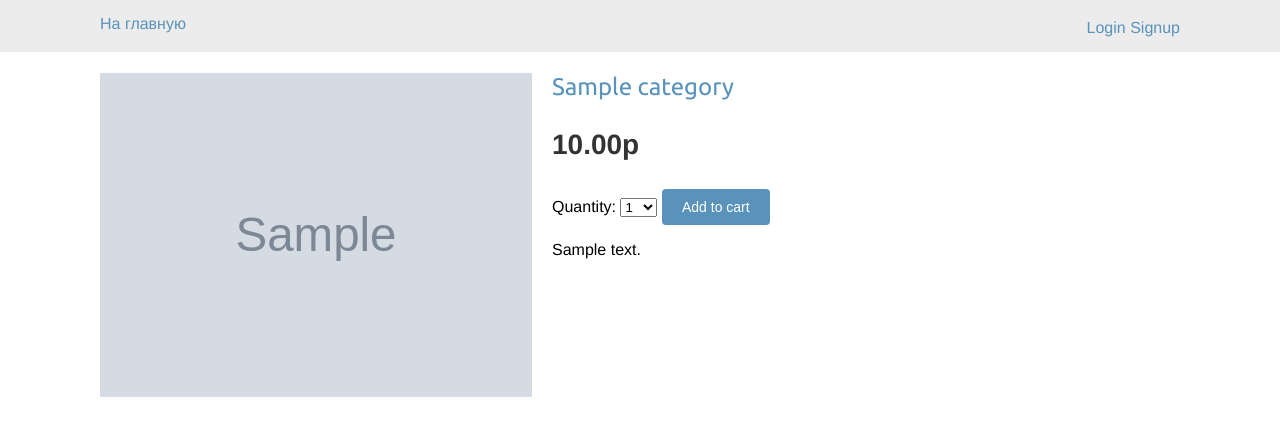
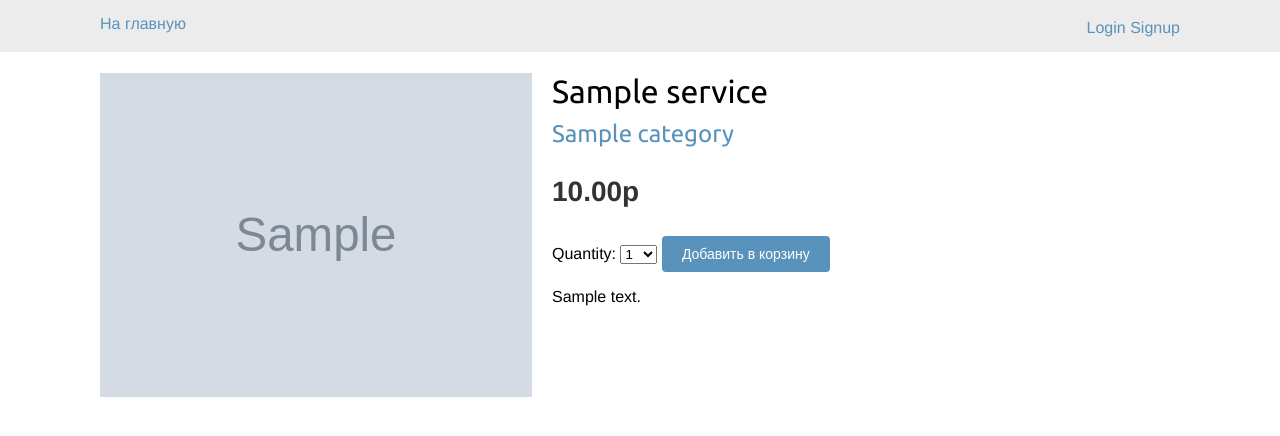
Before and after one commit to Enimalojd/DRF, a Django app: a page that uses mysite/store/templates/store/service/detail.html in a window 1280 px wide. Shown: the part 46-482 px from the top of the page. Run offline with Django 4.2, Linux system fonts and the light colour scheme; tables that the repository leaves empty hold one stand-in row (values such as "Sample post"); grey boxes marked "Sample" are stand-in pictures.

Commit message:
title fix

```diff
--- a/mysite/store/templates/store/service/detail.html
+++ b/mysite/store/templates/store/service/detail.html
@@ -7,7 +7,7 @@
 <div class="service-detail">
     <img src="{% if service.image %}{{ service.image.url }}{% else %}
  {% static  'img/no_image.png' %}{% endif %}">
-    <h1>{{ service.name }}</h1>
+    <h1>{{ service.title }}</h1>
     <h2>
         <a href="{{ service.category.get_absolute_url }}">
             {{ service.category }}
@@ -17,7 +17,7 @@
     <form action="{% url "cart:cart_add" service.id %}" method="post">
         {{ cart_service_form }}
         {% csrf_token %}
-        <input type="submit" value="Add to cart">
+        <input type="submit" value="Добавить в корзину">
     </form>
     {{ service.description|linebreaks }}
 </div>
```
